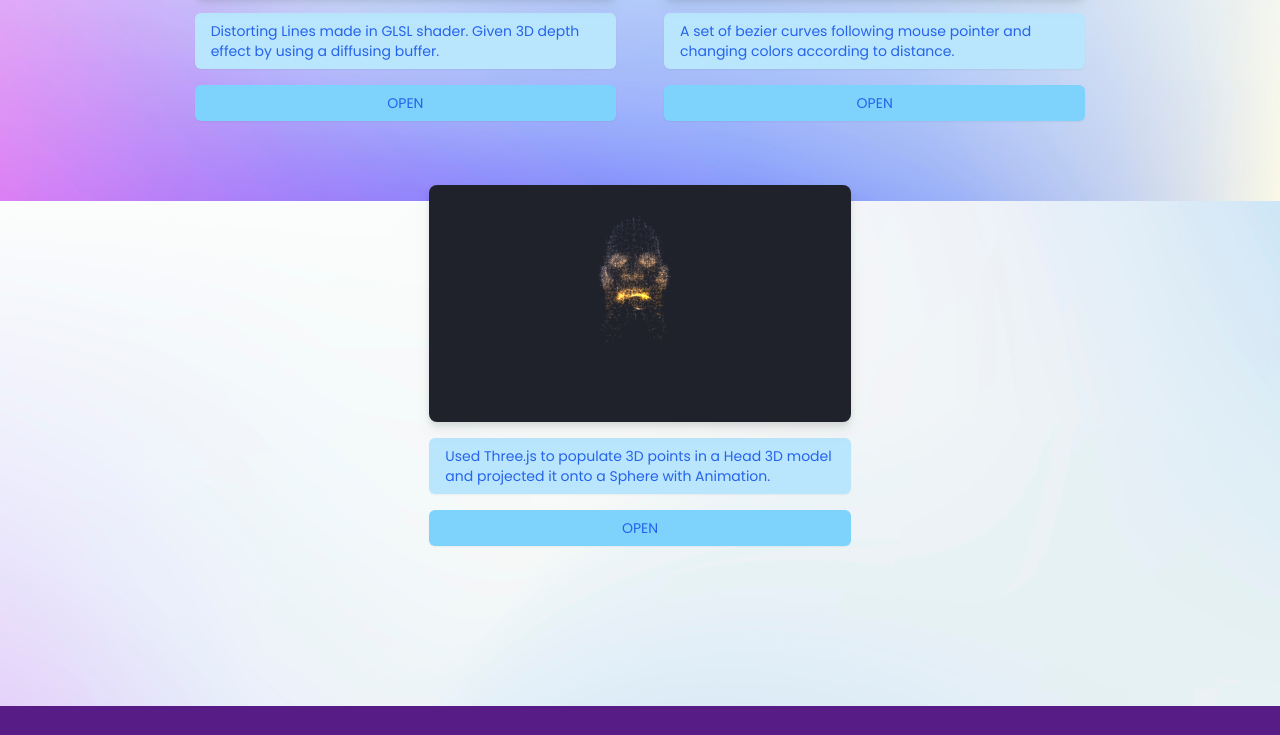
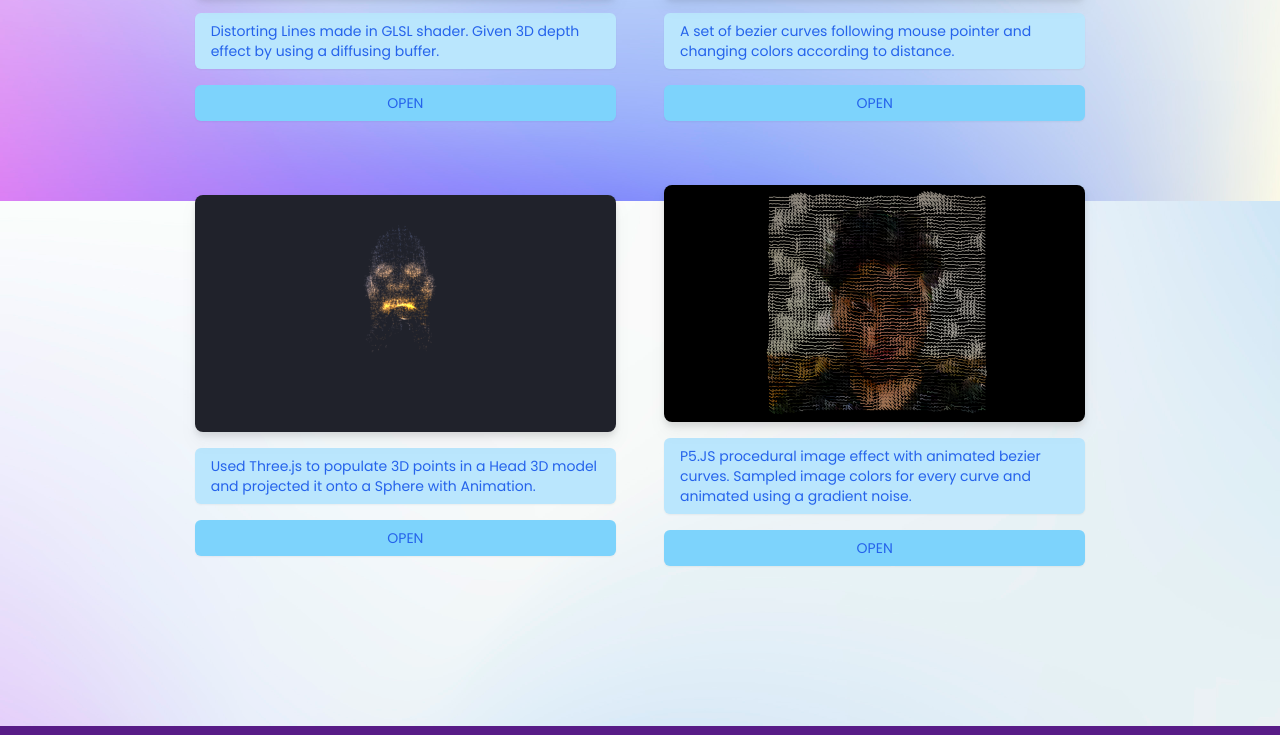
Before and after one commit to altaha-ansari/laboratory, a website: page docs/index.html in a window 1280 px wide. Shown: the part 1719-2454 px from the top of the page. Drawn offline with Linux system fonts and the light colour scheme.

Commit message:
Added Image Proc Gen Work

```diff
--- a/docs/index.html
+++ b/docs/index.html
@@ -92,8 +92,8 @@
             class="w-full px-4 py-2 bg-sky-200 rounded-md text-sm shadow-sm font-poppins justify-self-start self-start text-blue-600 mb-4"
             id="tags"
           >
-            Anither Attractor, Colors by calculating angle between previous
-            point and current point vector.
+            Another Strange Attractor, Colors by calculating angle between
+            previous point and current point vector.
           </p>
           <a
             href="https://www.shadertoy.com/view/Dll3DN"
@@ -284,6 +284,35 @@
             </button>
           </a>
         </div>
+
+        <div
+          class="flex flex-col justify-center items-center w-4/5 md:w-4/12 mb-16"
+          id="card"
+        >
+          <img
+            src="./public/work/image-gen-art.png"
+            class="w-1/1 md:w-1/1 aspect-video drop-shadow-lg rounded-lg mb-4"
+            alt="Mesh To Points 3JS"
+          />
+          <p
+            class="w-full px-4 py-2 bg-sky-200 rounded-md text-sm shadow-sm font-poppins justify-self-start self-start text-blue-600 mb-4"
+            id="tags"
+          >
+            P5.JS procedural image effect with animated bezier curves. Sampled
+            image colors for every curve and animated using a gradient noise.
+          </p>
+          <a
+            href="https://editor.p5js.org/altaha-ansari/full/dz_69_hid"
+            class="w-full"
+            target="_blank"
+          >
+            <button
+              class="w-full px-4 py-2 bg-sky-300 rounded-md text-sm shadow-sm font-poppins justify-self-start self-start text-blue-600 hover:bg-purple-300 duration-200"
+            >
+              OPEN
+            </button>
+          </a>
+        </div>
       </div>
     </div>
 
```
Also changed, not shown: docs/public/work/image-gen-art.png (added).
